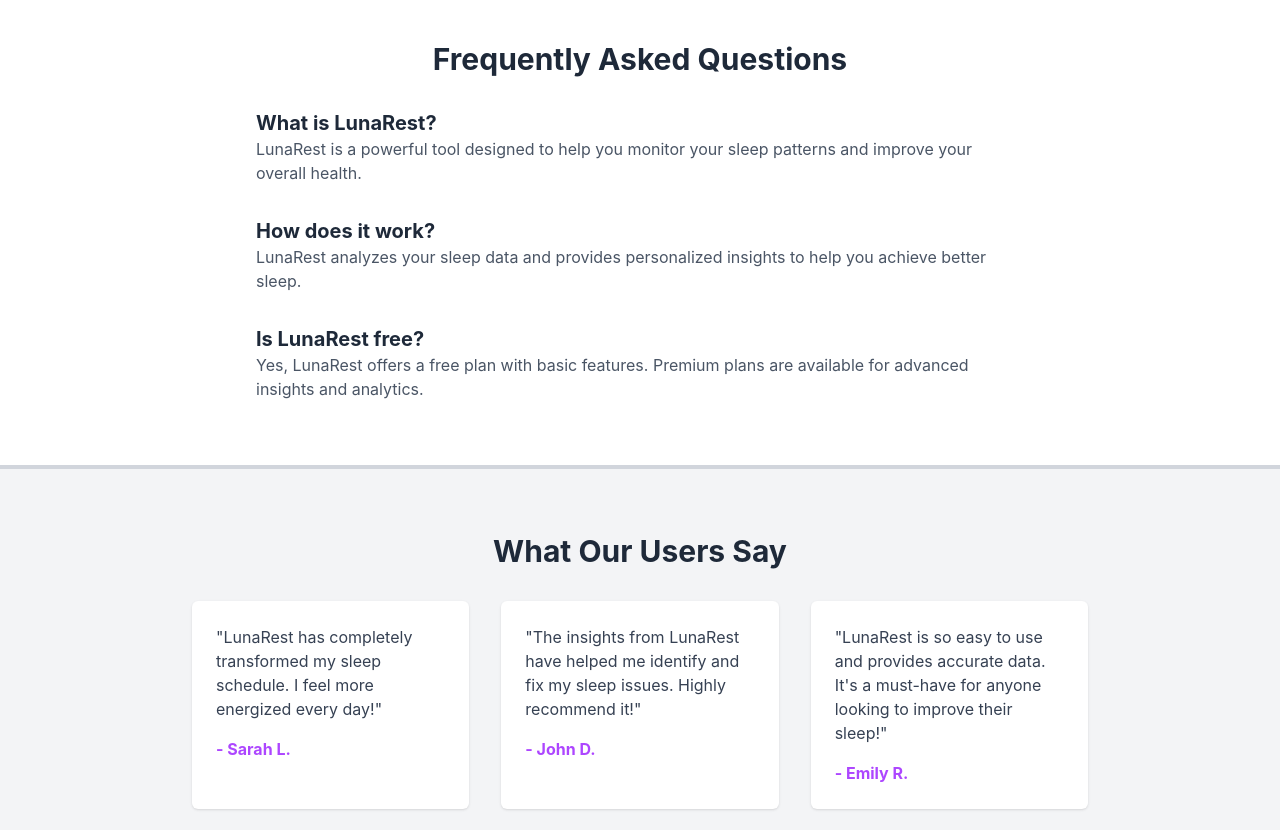
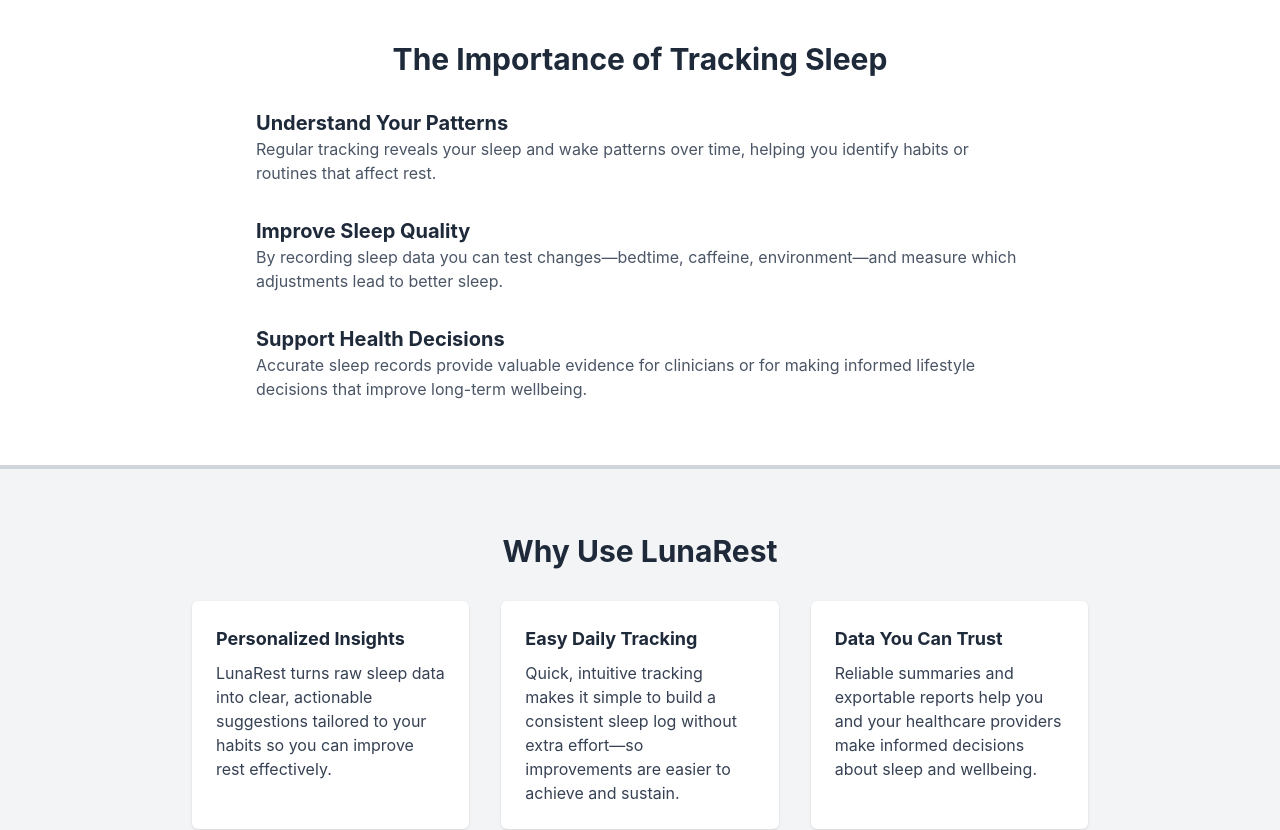
Before and after one commit to Qianqian122333/sleep-tracker, a Next.js app: page / in a window 1280 px wide. Shown: the part 520-1350 px from the top of the page. Built offline with nearby package versions, Linux system fonts and the light colour scheme; no server answers.

Commit message:
Change Text

```diff
--- a/app/about/page.tsx
+++ b/app/about/page.tsx
@@ -17,10 +17,10 @@
       <section className="py-16 px-8 bg-white">
         <h2 className="text-3xl font-bold text-center mb-8">Our Mission</h2>
         <p className="text-gray-600 max-w-3xl mx-auto text-center">
-          At LunaRest, we aim to help individuals achieve better sleep and
-          overall well-being by providing insights into their sleep patterns.
-          Better sleep leads to a healthier, happier life, and we’re here to
-          guide you every step of the way.
+          We care about your sleep, and we believe understanding your sleep is
+          the first step to feeling better. LunaRest helps you learn your
+          personal patterns, prioritize health, and embrace small, positive
+          changes for a more energetic, balanced life.
         </p>
       </section>
 
@@ -31,21 +31,26 @@
         </h2>
         <div className="max-w-4xl mx-auto grid grid-cols-1 md:grid-cols-3 gap-8">
           <div className="bg-white p-6 rounded-md shadow">
-            <h3 className="text-xl font-bold mb-2">Comprehensive Tracking</h3>
+            <h3 className="text-xl font-bold mb-2">Personalized Insights</h3>
             <p className="text-gray-600">
-              Monitor your sleep patterns and identify areas for improvement.
+              LunaRest turns raw sleep data into clear, actionable suggestions
+              tailored to your habits so you can improve rest effectively.
             </p>
           </div>
           <div className="bg-white p-6 rounded-md shadow">
-            <h3 className="text-xl font-bold mb-2">Personalized Insights</h3>
+            <h3 className="text-xl font-bold mb-2">Easy Daily Tracking</h3>
             <p className="text-gray-600">
-              Receive tailored recommendations to enhance your sleep quality.
+              Quick, intuitive tracking makes it simple to build a consistent
+              sleep log without extra effort—so improvements are easier to
+              achieve and sustain.
             </p>
           </div>
           <div className="bg-white p-6 rounded-md shadow">
-            <h3 className="text-xl font-bold mb-2">User-Friendly Design</h3>
+            <h3 className="text-xl font-bold mb-2">Data You Can Trust</h3>
             <p className="text-gray-600">
-              Enjoy an intuitive and seamless experience across all devices.
+              Reliable summaries and exportable reports help you and your
+              healthcare providers make informed decisions about sleep and
+              wellbeing.
             </p>
           </div>
         </div>
@@ -55,11 +60,11 @@
       <section className="py-16 px-8 bg-white">
         <h2 className="text-3xl font-bold text-center mb-8">Our Story</h2>
         <p className="text-gray-600 max-w-3xl mx-auto text-center">
-          LunaRest was created to address the growing need for better sleep
-          management tools. Our team of sleep experts and technologists
-          developed a platform that combines cutting-edge technology with
-          actionable insights. Since our launch, we’ve helped countless users
-          achieve better sleep and improve their overall health.
+          At LunaRest, our journey began with a heartfelt wish—for everyone to
+          experience nights filled with peaceful sleep and mornings greeted with
+          renewed energy. We weave together the science of sleep and gentle
+          design, helping you understand your rest and wake up feeling
+          refreshed, day after day.
         </p>
       </section>
 
--- a/app/layout.tsx
+++ b/app/layout.tsx
@@ -16,7 +16,7 @@
 // });
 
 export const metadata: Metadata = {
-  title: "Sleep Tracker",
+  title: "LunaRest",
   description: "Track your sleep patterns and improve your sleep quality",
 };
 
--- a/app/page.tsx
+++ b/app/page.tsx
@@ -30,10 +30,11 @@
                 Welcome Back, {user.firstName} 👋
               </h2>
               <p className="text-gray-600 mb-4">
-                Here&#39;s a quick overview of your recent sleep activity. Stay
-                on top of your data insights and manage your tasks efficiently!
+                Rest well, dream sweetly 🌙 Here you can review your sleep
+                patterns, understand your nightly rhythms, and make each evening
+                more peaceful.
               </p>
-              <div className="space-y-2">
+              {/* <div className="space-y-2">
                 <p className="text-gray-600">
                   <span className="font-semibold text-gray-800">Joined:</span>{" "}
                   {new Date(user.createdAt).toLocaleDateString()}
@@ -46,7 +47,7 @@
                     ? new Date(user.lastActiveAt).toLocaleString()
                     : "N/A"}
                 </p>
-              </div>
+              </div> */}
             </div>
           </div>
           {/* Placeholder for AddSleepRecord */}
--- a/components/Guest.tsx
+++ b/components/Guest.tsx
@@ -31,31 +31,32 @@
       {/* Divider */}
       <div className="h-1 bg-gray-300"></div>
 
-      {/* Frequently Asked Questions Section */}
+      {/* Importance of Tracking Sleep Section */}
       <div className="py-16 px-8 bg-white">
         <h2 className="text-2xl md:text-3xl font-bold text-center mb-8">
-          Frequently Asked Questions
+          The Importance of Tracking Sleep
         </h2>
         <div className="max-w-3xl mx-auto space-y-8">
           <div>
-            <h3 className="text-xl font-bold">What is LunaRest?</h3>
+            <h3 className="text-xl font-bold">Understand Your Patterns</h3>
             <p className="text-gray-600">
-              LunaRest is a powerful tool designed to help you monitor your
-              sleep patterns and improve your overall health.
+              Regular tracking reveals your sleep and wake patterns over time,
+              helping you identify habits or routines that affect rest.
             </p>
           </div>
           <div>
-            <h3 className="text-xl font-bold">How does it work?</h3>
+            <h3 className="text-xl font-bold">Improve Sleep Quality</h3>
             <p className="text-gray-600">
-              LunaRest analyzes your sleep data and provides personalized
-              insights to help you achieve better sleep.
+              By recording sleep data you can test changes—bedtime, caffeine,
+              environment—and measure which adjustments lead to better sleep.
             </p>
           </div>
           <div>
-            <h3 className="text-xl font-bold">Is LunaRest free?</h3>
+            <h3 className="text-xl font-bold">Support Health Decisions</h3>
             <p className="text-gray-600">
-              Yes, LunaRest offers a free plan with basic features. Premium
-              plans are available for advanced insights and analytics.
+              Accurate sleep records provide valuable evidence for clinicians or
+              for making informed lifestyle decisions that improve long-term
+              wellbeing.
             </p>
           </div>
         </div>
@@ -64,33 +65,34 @@
       {/* Divider */}
       <div className="h-1 bg-gray-300"></div>
 
-      {/* Testimonials Section */}
+      {/* Why Use LunaRest Section */}
       <div className="py-16 px-8 bg-gray-100">
         <h2 className="text-2xl md:text-3xl font-bold text-center mb-8">
-          What Our Users Say
+          Why Use LunaRest
         </h2>
         <div className="max-w-4xl mx-auto grid grid-cols-1 md:grid-cols-3 gap-8">
           <div className="bg-white p-6 rounded-md shadow">
-            <p className="text-gray-700 mb-4">
-              &quot;LunaRest has completely transformed my sleep schedule. I
-              feel more energized every day!&quot;
+            <h3 className="text-lg font-bold mb-2">Personalized Insights</h3>
+            <p className="text-gray-700">
+              LunaRest turns raw sleep data into clear, actionable suggestions
+              tailored to your habits so you can improve rest effectively.
             </p>
-            <p className="text-purple-500 font-bold">- Sarah L.</p>
           </div>
           <div className="bg-white p-6 rounded-md shadow">
-            <p className="text-gray-700 mb-4">
-              &quot;The insights from LunaRest have helped me identify and fix
-              my sleep issues. Highly recommend it!&quot;
+            <h3 className="text-lg font-bold mb-2">Easy Daily Tracking</h3>
+            <p className="text-gray-700">
+              Quick, intuitive tracking makes it simple to build a consistent
+              sleep log without extra effort—so improvements are easier to
+              achieve and sustain.
             </p>
-            <p className="text-purple-500 font-bold">- John D.</p>
           </div>
           <div className="bg-white p-6 rounded-md shadow">
-            <p className="text-gray-700 mb-4">
-              &quot;LunaRest is so easy to use and provides accurate data.
-              It&#39;s a must-have for anyone looking to improve their
-              sleep!&quot;
+            <h3 className="text-lg font-bold mb-2">Data You Can Trust</h3>
+            <p className="text-gray-700">
+              Reliable summaries and exportable reports help you and your
+              healthcare providers make informed decisions about sleep and
+              wellbeing.
             </p>
-            <p className="text-purple-500 font-bold">- Emily R.</p>
           </div>
         </div>
       </div>
```
